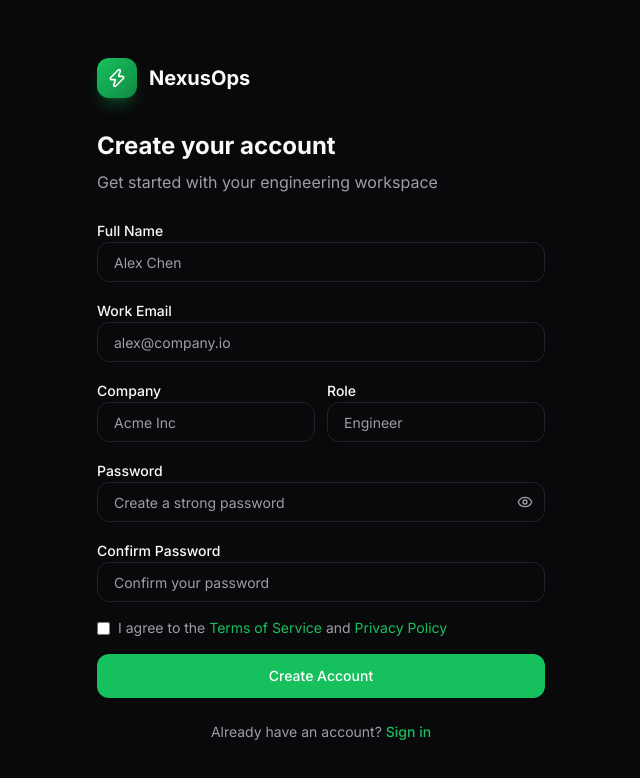
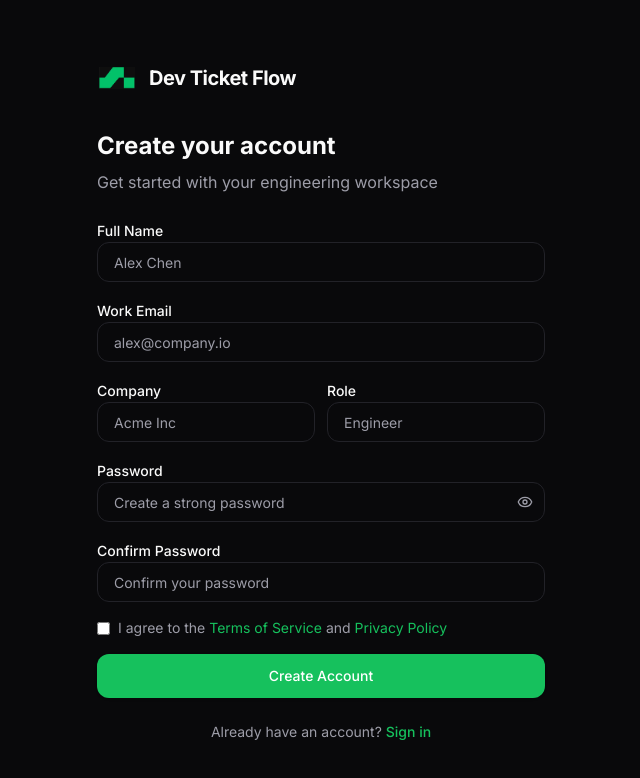
Before and after one commit to darshan220/engineering-support-ticket-tool, a React (Vite) app: page /signup in a window 1280 px wide. Shown: the top 778 px of the page, without its empty margins (319-959 px from the left). Built offline with nearby package versions, Linux system fonts and the light colour scheme.

Commit message:
Changed logo

```diff
--- a/index.html
+++ b/index.html
@@ -1,17 +1,22 @@
 <!doctype html>
 <html lang="en" class="dark">
+
 <head>
   <meta charset="UTF-8" />
-    <link rel="icon" type="image/svg+xml" href="/favicon.svg" />
+  <link rel="icon" type="image/png" href="/favicon.png" />
   <meta name="viewport" content="width=device-width, initial-scale=1.0" />
-    <meta name="description" content="Dev Ticket Flow - Enterprise Engineering Support Ticket Management Platform. Manage engineering workflows, incidents, and support operations." />
+  <meta name="description"
+    content="Dev Ticket Flow - Enterprise Engineering Support Ticket Management Platform. Manage engineering workflows, incidents, and support operations." />
   <title>Dev Ticket Flow | Engineering Operations Platform</title>
   <link rel="preconnect" href="https://fonts.googleapis.com" />
   <link rel="preconnect" href="https://fonts.gstatic.com" crossorigin />
-    <link href="https://fonts.googleapis.com/css2?family=Inter:wght@300;400;500;600;700;800&display=swap" rel="stylesheet" />
+  <link href="https://fonts.googleapis.com/css2?family=Inter:wght@300;400;500;600;700;800&display=swap"
+    rel="stylesheet" />
 </head>
+
 <body>
   <div id="root"></div>
   <script type="module" src="/src/main.tsx"></script>
 </body>
+
 </html>
--- a/src/components/layout/Topbar.tsx
+++ b/src/components/layout/Topbar.tsx
@@ -30,6 +30,7 @@ import {
 } from "@/components/ui/dropdown-menu";
 import { useAppStore } from "@/store";
 import { cn, getInitials, formatRelativeTime } from "@/lib/utils";
+import logo from "@/assets/logo.png";
 
 const routeLabels: Record<string, string> = {
   "/dashboard": "Dashboard",
@@ -86,10 +87,11 @@ const Topbar = () => {
           <Menu className="h-5 w-5" />
         </Button>
 
-        <div className="hidden sm:flex items-center gap-1.5 text-sm">
-          <span className="text-muted-foreground">Dev Ticket Flow</span>
+        <div className="hidden sm:flex items-center gap-2 text-sm">
+          <img src={logo} alt="Dev Ticket Flow" className="h-6 w-6 object-contain" />
+          <span className="text-muted-foreground font-semibold">Dev Ticket Flow</span>
           <ChevronRight className="h-3.5 w-3.5 text-muted-foreground" />
-          <span className="font-medium">{pageTitle}</span>
+          <span className="font-medium text-foreground">{pageTitle}</span>
         </div>
         <h2 className="text-lg font-semibold sm:hidden">{pageTitle}</h2>
       </div>
--- a/src/features/auth/ForgotPassword.tsx
+++ b/src/features/auth/ForgotPassword.tsx
@@ -1,9 +1,10 @@
 import { useState } from "react";
 import { Link } from "react-router-dom";
 import { motion } from "framer-motion";
-import { Zap, ArrowLeft, Mail, Check } from "lucide-react";
+import { ArrowLeft, Mail } from "lucide-react";
 import { Button } from "@/components/ui/button";
 import { Input } from "@/components/ui/input";
+import logo from "@/assets/logo.png";
 
 const ForgotPassword = () => {
   const [isLoading, setIsLoading] = useState(false);
@@ -25,10 +26,10 @@ const ForgotPassword = () => {
         className="w-full max-w-md"
       >
         <div className="flex items-center gap-3 mb-8">
-          <div className="flex h-10 w-10 items-center justify-center rounded-xl bg-gradient-to-br from-primary to-primary/70 shadow-lg shadow-primary/25">
-            <Zap className="h-5 w-5 text-white" />
+          <div className="flex h-10 w-10 items-center justify-center">
+            <img src={logo} alt="Dev Ticket Flow" className="h-9 w-9 object-contain" />
           </div>
-          <h1 className="text-xl font-bold">NexusOps</h1>
+          <h1 className="text-xl font-bold tracking-tight">Dev Ticket Flow</h1>
         </div>
 
         {sent ? (
--- a/src/features/auth/SignUp.tsx
+++ b/src/features/auth/SignUp.tsx
@@ -1,10 +1,11 @@
 import { useState } from "react";
 import { Link, useNavigate } from "react-router-dom";
 import { motion } from "framer-motion";
-import { Eye, EyeOff, Zap, Check } from "lucide-react";
+import { Eye, EyeOff, Check } from "lucide-react";
 import { Button } from "@/components/ui/button";
 import { Input } from "@/components/ui/input";
 import { cn } from "@/lib/utils";
+import logo from "@/assets/logo.png";
 
 const passwordRequirements = [
   { label: "At least 8 characters", test: (p: string) => p.length >= 8 },
@@ -63,10 +64,10 @@ const SignUp = () => {
         className="w-full max-w-md"
       >
         <div className="flex items-center gap-3 mb-8">
-          <div className="flex h-10 w-10 items-center justify-center rounded-xl bg-gradient-to-br from-primary to-primary/70 shadow-lg shadow-primary/25">
-            <Zap className="h-5 w-5 text-white" />
+          <div className="flex h-10 w-10 items-center justify-center">
+            <img src={logo} alt="Dev Ticket Flow" className="h-9 w-9 object-contain" />
           </div>
-          <h1 className="text-xl font-bold">NexusOps</h1>
+          <h1 className="text-xl font-bold tracking-tight">Dev Ticket Flow</h1>
         </div>
 
         <h2 className="text-2xl font-bold mb-2">Create your account</h2>
```
Also changed, not shown: public/favicon.png (added), public/favicon.svg (deleted). Lines whose indentation alone changed are shown as unchanged.
